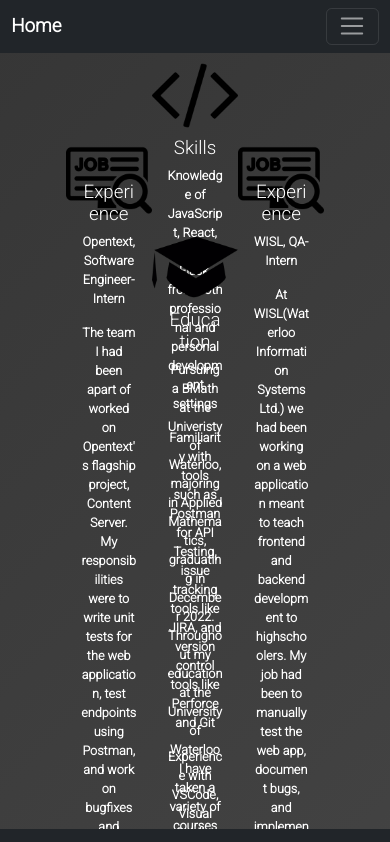
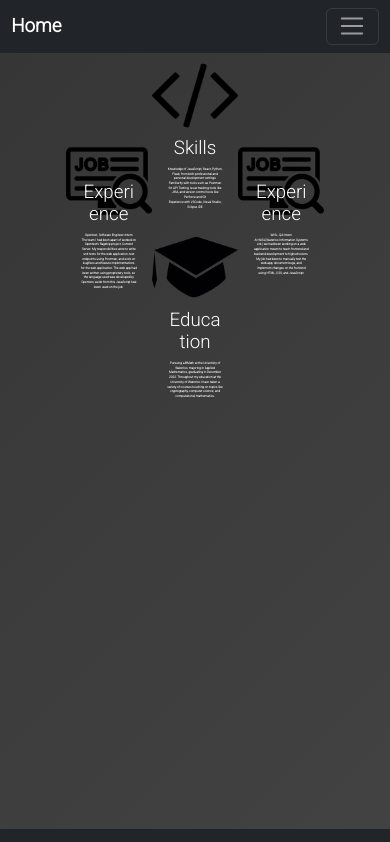
Before and after one commit to moeb15/mywebsite, a React (Create React App) app: page /CV in a window 390 px wide. Shown: the top 842 px of the page. Built offline with nearby package versions, Linux system fonts and the light colour scheme.

Commit message:
socials icons fixed for mobile

```diff
--- a/src/components/CVPage.js
+++ b/src/components/CVPage.js
@@ -39,7 +39,7 @@ export default function CV(props) {
         <Container>
             <Card className="bg-transparent text-white cv-card">
                 <Card.Img src={experience} alt="Card image" />
-                <Card.ImgOverlay style={{ textAlign: 'center', paddingTop: '10vh' }}>
+                <Card.ImgOverlay  className="cv-img" style={{ textAlign: 'center', paddingTop: '10vh' }}>
                     <Card.Title className='w3-animate-opacity cv-text'>Skills</Card.Title>
                     <Card.Text className='w3-animate-opacity cv-text'>{programming}</Card.Text>
                     <Card.Text className='w3-animate-opacity cv-text'>{testing}</Card.Text>
@@ -64,7 +64,7 @@ export default function CV(props) {
                     </Card.ImgOverlay>
                 </Card>
             </Container>
-            <Container>
+
                 <Card className="bg-transparent text-white cv-card">
                     <Card.Img src={edulogo} alt="Card image" />
                     <Card.ImgOverlay style={{ textAlign: 'center', paddingTop: '10vh' }}>
@@ -72,7 +72,7 @@ export default function CV(props) {
                         <Card.Text className='w3-animate-opacity cv-text'>{jsonlist[2]?.data}</Card.Text>
                     </Card.ImgOverlay>
                 </Card>
-            </Container>
+
             <FooterNavBar />
         </Container>)
 }
--- a/src/components/styles/main.css
+++ b/src/components/styles/main.css
@@ -47,6 +47,8 @@ body {
     color: white;
 }
 
+
+
 .cv-card {
     margin: auto;
     width: 22vw;
@@ -56,7 +58,8 @@ body {
 }
 
 .cv-text{
-    font-size: 1.5vh;
+    font-size: 0.8vw;
+    margin: auto;
 }
 
 .contact-form{
@@ -109,19 +112,10 @@ body {
     margin-right:5%;
 }
 
-.errors-div{
-    position:absolute;
-    height: 1vh;
-    width: auto;
-    margin-left: 1vw;
-    margin-top: 1vh;
-    padding-bottom: 1vh;
-}
-
 
 .git-logo{
     margin-right: 0.5vw;
-    width: 1.5vw;
+    max-width: 25px;
     filter: invert(0%) sepia(8%) saturate(7466%) hue-rotate(59deg) brightness(97%) contrast(107%);
 }
 
@@ -132,7 +126,7 @@ body {
 
 .linkedin-logo{
     margin-right: 0.5vw;
-    width: 1.5vw;
+    max-width: 25px;
 }
 
 .linkedin-logo:hover{
```
